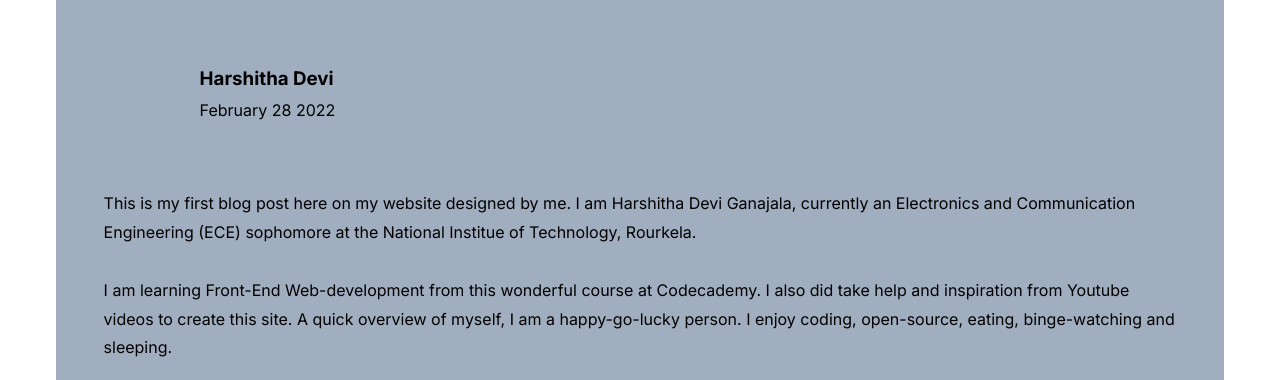
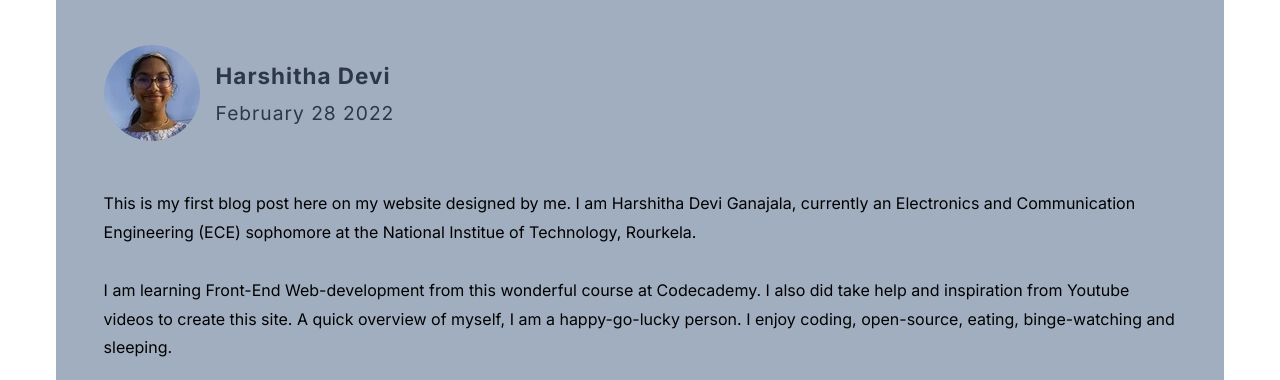
Before and after one commit to harshi1122/hdgblog, a plain HTML site: page html/blog1.html in a window 1280 px wide. Shown: the part 717-1097 px from the top of the page. Drawn offline with nearby package versions, Linux system fonts and the light colour scheme.

Commit message:
'Update'

```diff
--- a/css/pagestyle.css
+++ b/css/pagestyle.css
@@ -423,7 +423,7 @@ main .profile-container .profile .img-container{
   width: 6rem;
   height: 6rem;
   border-radius: 100rem;
-  background: url(https://github.com/harshi1122/hdgblog/blob/main/images/author.jpg;
+  background: url(../images/author.jpg);
 }
 
 main .profile-container .profile .text{
```
